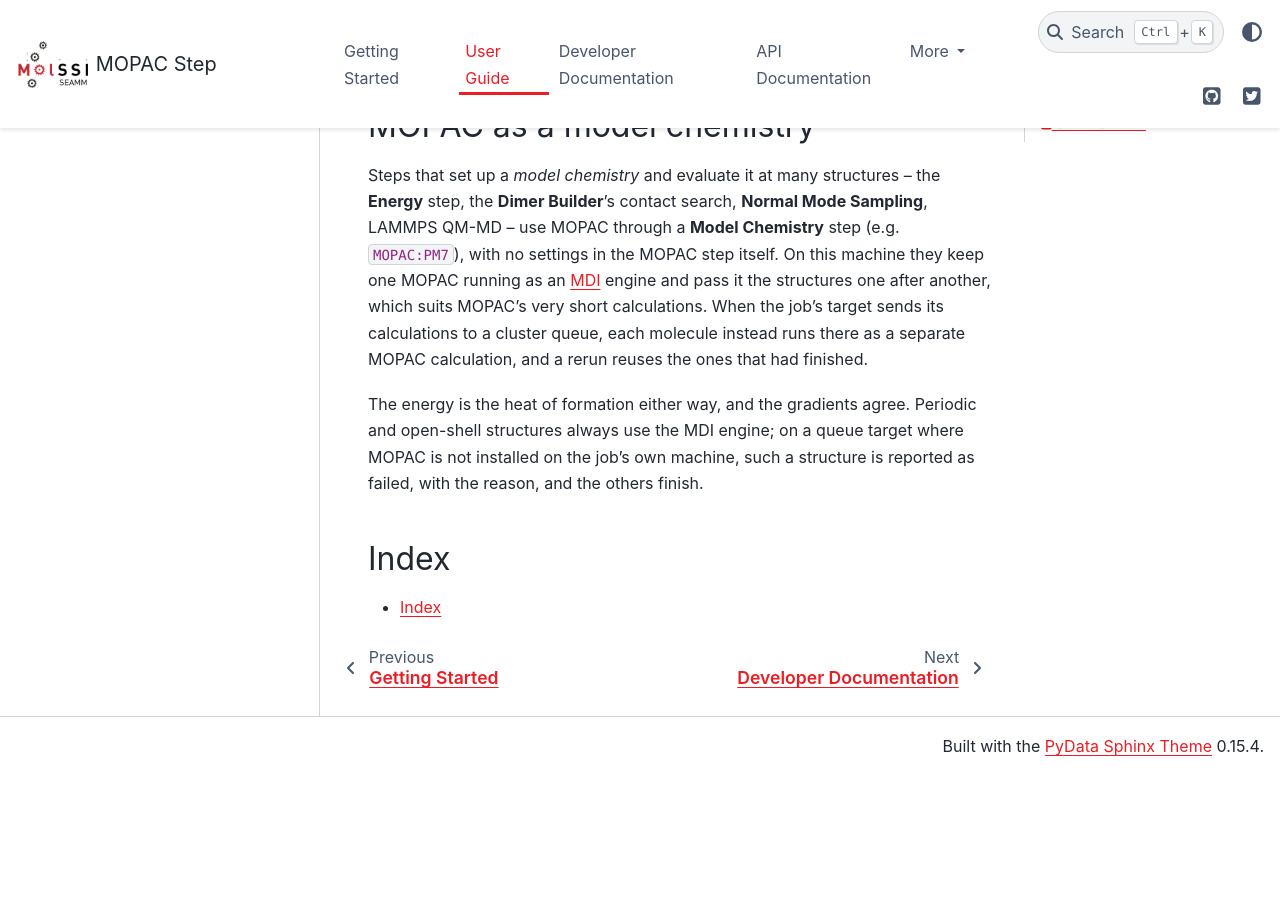
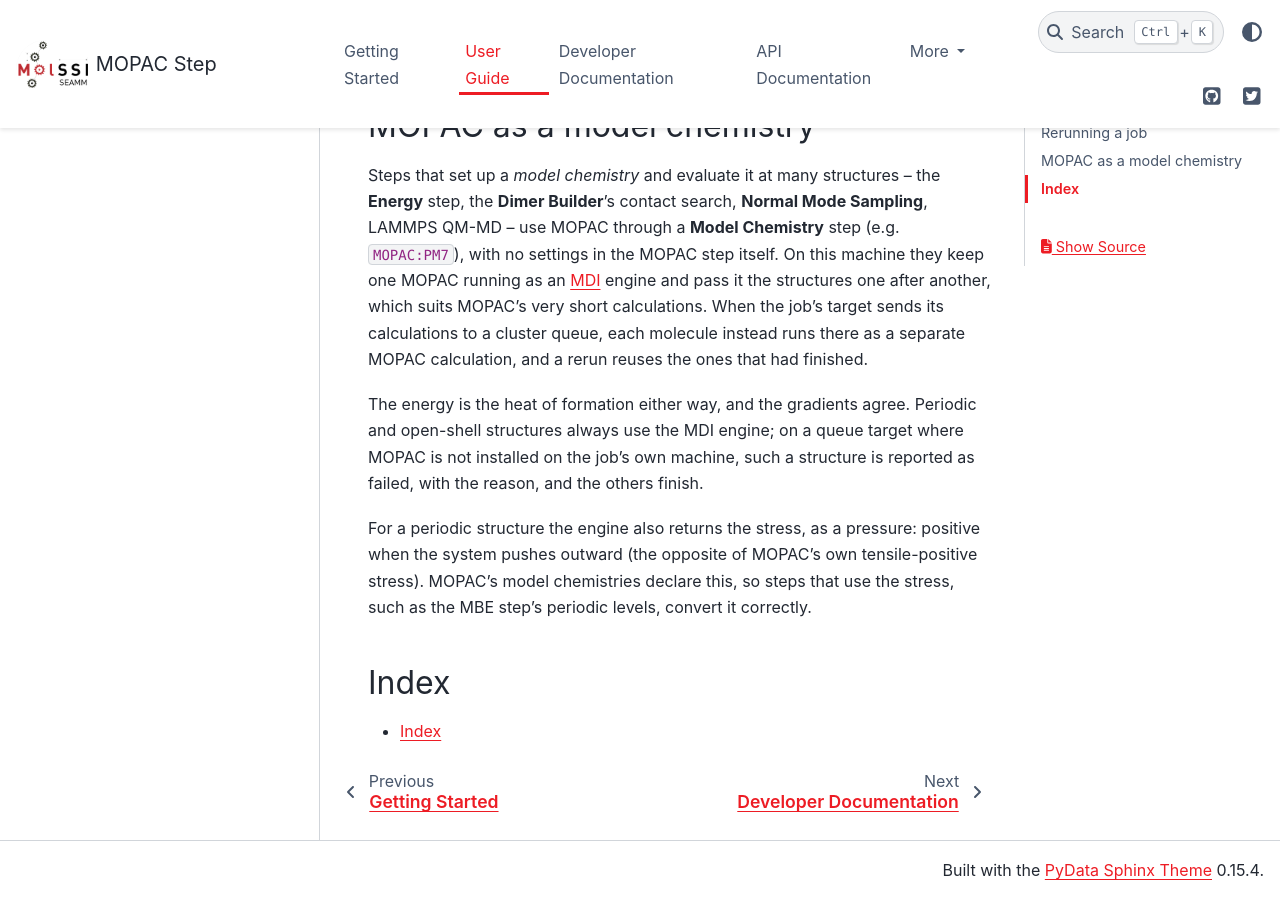
Before and after one commit to molssi-seamm/mopac_step, a Sphinx documentation site: the page built from docs/user_guide/index.rst, in a window 1280 px wide and 900 px high, scrolled down 1302 px. Built offline with Sphinx 7.4.7 and the PyData theme 0.15.4, drawn with Linux system fonts in a browser that asks for light colours; pages that are not in the unit, such as notebooks, are missing from menus; before the commit the page ends 2078 px from its top, so only the background shows below that.

Commit message:
Docs: the stress MOPAC returns is a pressure, and the declaration covers both paths
Co-Authored-By: Claude Opus 5.5 <noreply@anthropic.com>

```diff
--- a/docs/user_guide/index.rst
+++ b/docs/user_guide/index.rst
@@ -73,6 +73,11 @@ open-shell structures always use the MDI engine; on a queue target where MOPAC i
 installed on the job's own machine, such a structure is reported as failed, with the
 reason, and the others finish.
 
+For a periodic structure the engine also returns the stress, as a pressure: positive
+when the system pushes outward (the opposite of MOPAC's own tensile-positive stress).
+MOPAC's model chemistries declare this, so steps that use the stress, such as the MBE
+step's periodic levels, convert it correctly.
+
 
 Index
 =====
```
Also changed, not shown: 1 other file.
